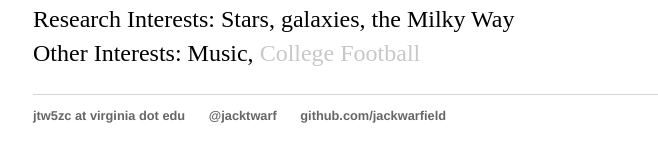
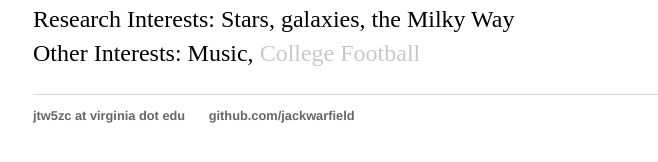
Before and after one commit to jackwarfield/jackwarfield.github.io, a Jekyll site: the page built from index.html, in a window 1280 px wide. Shown: the part 556-718 px from the top of the page, without its empty margins (159-817 px from the left). Built offline with Jekyll 4.4.1, drawn with Linux system fonts in a browser that asks for light colours.

Commit message:
Update default.html

```diff
--- a/_layouts/default.html
+++ b/_layouts/default.html
@@ -23,7 +23,7 @@
 			<footer>
 	    		<ul>
 	        		<li><a href="mailto:jtw5zc@virginia.edu">jtw5zc at virginia dot edu</a></li>
-					<li><a href="http://twitter.com/jacktwarf">@jacktwarf</a></li>
+				<!--<li><a href="http://twitter.com/jacktwarf">@jacktwarf</a></li>-->
 	        		<li><a href="https://github.com/jackwarfield">github.com/jackwarfield</a></li>
 				</ul>
 			</footer>
```
